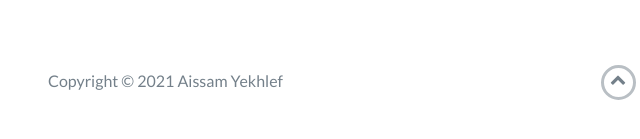
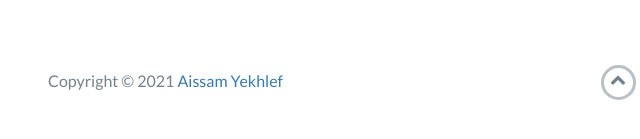
Before and after one commit to AissamYekhlef/aissamyekhlef.github.io, a website: page index.html in a window 1280 px wide. Shown: the part 3420-3559 px from the top of the page, 22-662 px from the left. Drawn offline with nearby package versions, Linux system fonts and the light colour scheme.

Commit message:
add footer link to mmy portfolio

```diff
--- a/index.html
+++ b/index.html
@@ -200,7 +200,7 @@
             <div class="row">
                 <div class="col-sm-5 copyright">
                     <p>
-                        Copyright &copy; 2021 Aissam Yekhlef
+                        Copyright &copy; 2021 <a href="https://aissamyekhlef.github.io" target="_blank" rel="noopener noreferrer">Aissam Yekhlef</a>
                     </p>
                 </div>
                 <div class="col-sm-2 top">
```
